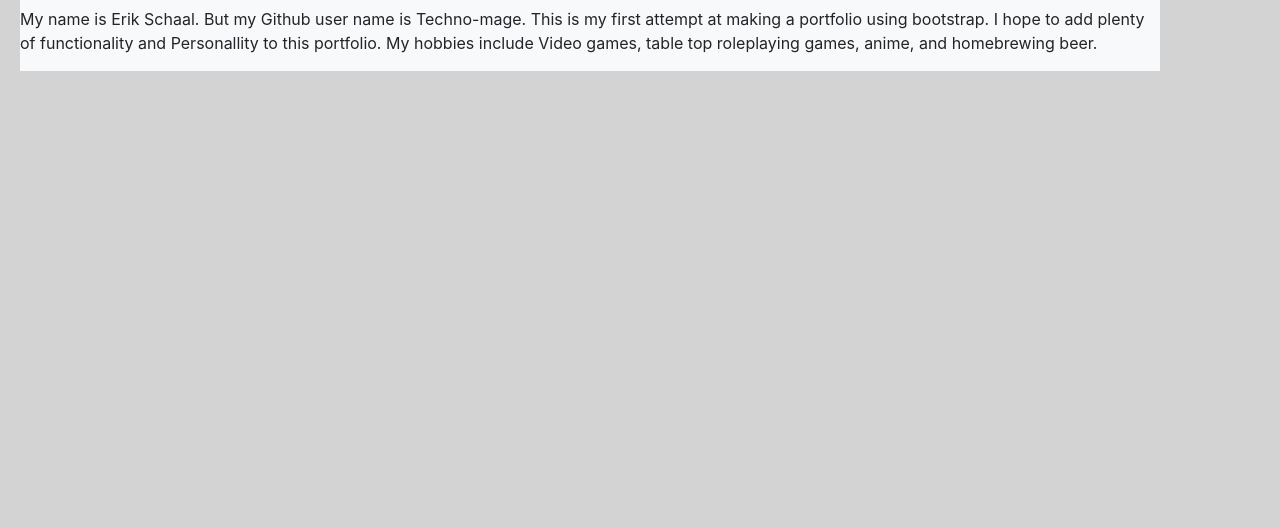
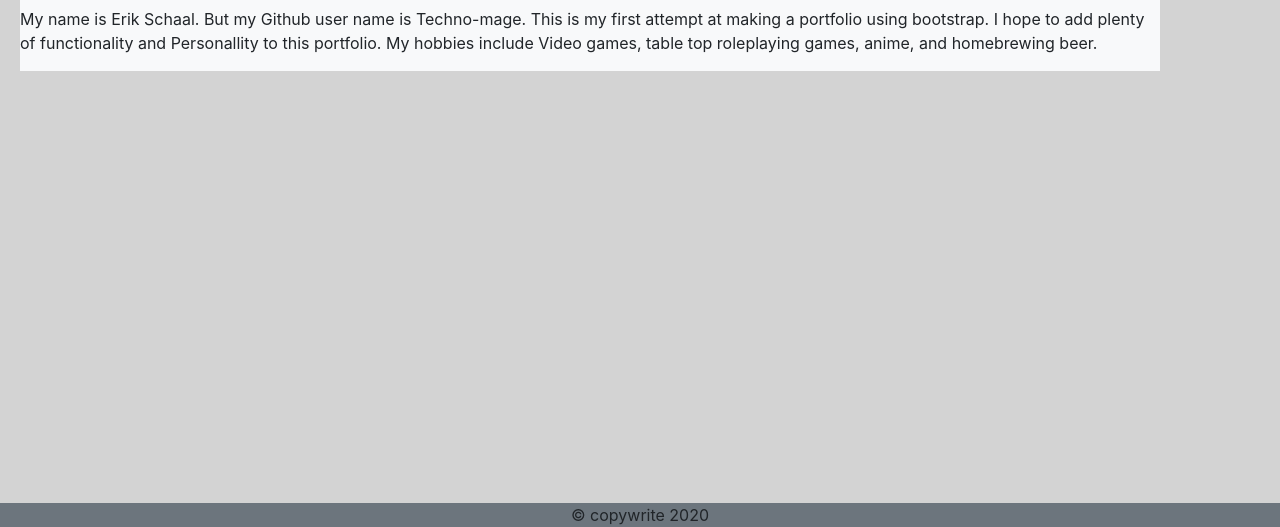
Before and after one commit to Techno-mage/responsive_portfolio, a plain HTML site: page index.html in a window 1280 px wide. Shown: the part 273-800 px from the top of the page. Drawn offline with nearby package versions, Linux system fonts and the light colour scheme.

Commit message:
added footer

```diff
--- a/index.html
+++ b/index.html
@@ -38,6 +38,10 @@
                 hobbies include Video games, table top roleplaying games, anime, and homebrewing beer.</p>
         </article>
     </div>
+
+    <footer class="container-fluid bg-secondary" style="position:absolute; bottom: 0px; text-align:center;">
+        &copy; copywrite 2020
+    </footer>
 </body>
 
 </html>
```
